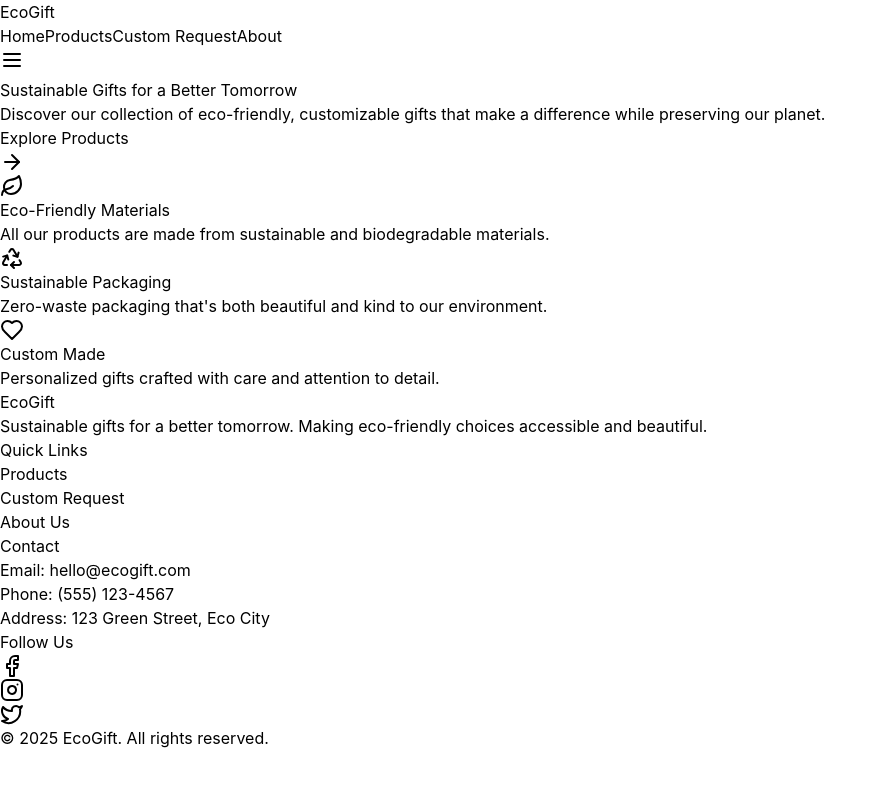
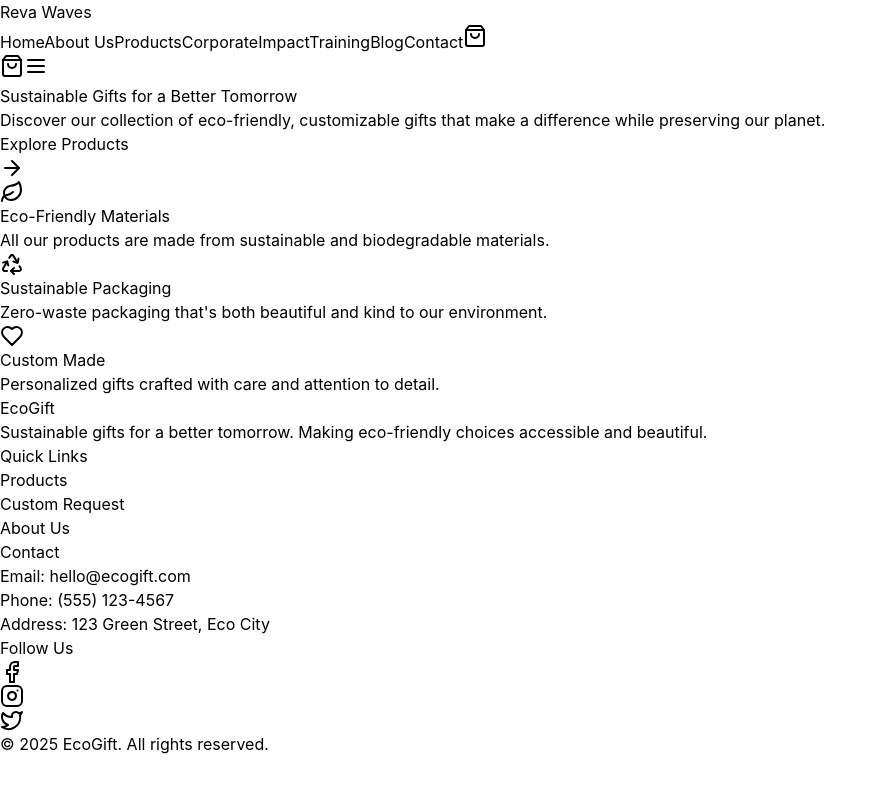
Before and after one commit to shreeyesh/RevaWaves, a React (Vite) app: page / in a window 1280 px wide. Shown: the top 792 px of the page, without its empty margins (0-883 px from the left). Built offline with nearby package versions, Linux system fonts and the light colour scheme.

Commit message:
Create src/components/Navbar.tsx

```diff
--- a/src/components/Navbar.tsx
+++ b/src/components/Navbar.tsx
@@ -1,29 +1,59 @@
-import { Link } from 'react-router-dom'
-import { Menu, X, ShoppingBag } from 'lucide-react'
-import { useState } from 'react'
-import { motion, AnimatePresence } from 'framer-motion'
+import { Link } from 'react-router-dom';
+import { Menu, X, ShoppingBag } from 'lucide-react';
+import { useState } from 'react';
+import { motion, AnimatePresence } from 'framer-motion';
+import { useCart } from '../context/CartContext';
 
 const Navbar = () => {
-  const [isOpen, setIsOpen] = useState(false)
+  const [isOpen, setIsOpen] = useState(false);
+  const { setIsCartOpen } = useCart();
+
+  const navItems = [
+    { path: '/', label: 'Home' },
+    { path: '/about', label: 'About Us' },
+    { path: '/products', label: 'Products' },
+    { path: '/corporate', label: 'Corporate' },
+    { path: '/impact', label: 'Impact' },
+    { path: '/training', label: 'Training' },
+    { path: '/blog', label: 'Blog' },
+    { path: '/contact', label: 'Contact' },
+  ];
 
   return (
     <nav className="bg-white/80 backdrop-blur-md fixed w-full z-50 top-0 left-0 border-b border-gray-200">
       <div className="max-w-7xl mx-auto px-4 sm:px-6 lg:px-8">
         <div className="flex items-center justify-between h-16">
           <Link to="/" className="flex-shrink-0 flex items-center">
-            <span className="text-2xl font-semibold text-green-800">EcoGift</span>
+            <span className="text-2xl font-semibold text-green-800">Reva Waves</span>
           </Link>
 
           <div className="hidden md:block">
-            <div className="ml-10 flex items-center space-x-8">
-              <Link to="/" className="text-gray-700 hover:text-green-700">Home</Link>
-              <Link to="/products" className="text-gray-700 hover:text-green-700">Products</Link>
-              <Link to="/custom-request" className="text-gray-700 hover:text-green-700">Custom Request</Link>
-              <Link to="/about" className="text-gray-700 hover:text-green-700">About</Link>
+            <div className="ml-10 flex items-center space-x-6">
+              {navItems.map((item) => (
+                <Link
+                  key={item.path}
+                  to={item.path}
+                  className="text-gray-700 hover:text-green-700 transition-colors"
+                >
+                  {item.label}
+                </Link>
+              ))}
+              <button
+                onClick={() => setIsCartOpen(true)}
+                className="p-2 hover:bg-green-100 rounded-full transition-colors"
+              >
+                <ShoppingBag className="w-5 h-5 text-green-700" />
+              </button>
             </div>
           </div>
 
-          <div className="md:hidden">
+          <div className="md:hidden flex items-center space-x-4">
+            <button
+              onClick={() => setIsCartOpen(true)}
+              className="p-2 hover:bg-green-100 rounded-full"
+            >
+              <ShoppingBag className="w-5 h-5 text-green-700" />
+            </button>
             <button onClick={() => setIsOpen(!isOpen)} className="text-gray-700">
               {isOpen ? <X size={24} /> : <Menu size={24} />}
             </button>
@@ -40,16 +70,22 @@ const Navbar = () => {
             className="md:hidden bg-white"
           >
             <div className="px-2 pt-2 pb-3 space-y-1 sm:px-3">
-              <Link to="/" className="block px-3 py-2 text-gray-700 hover:text-green-700">Home</Link>
-              <Link to="/products" className="block px-3 py-2 text-gray-700 hover:text-green-700">Products</Link>
-              <Link to="/custom-request" className="block px-3 py-2 text-gray-700 hover:text-green-700">Custom Request</Link>
-              <Link to="/about" className="block px-3 py-2 text-gray-700 hover:text-green-700">About</Link>
+              {navItems.map((item) => (
+                <Link
+                  key={item.path}
+                  to={item.path}
+                  className="block px-3 py-2 text-gray-700 hover:text-green-700 hover:bg-green-50 rounded-md transition-colors"
+                  onClick={() => setIsOpen(false)}
+                >
+                  {item.label}
+                </Link>
+              ))}
             </div>
           </motion.div>
         )}
       </AnimatePresence>
     </nav>
-  )
-}
+  );
+};
 
-export default Navbar
+export default Navbar;
```
